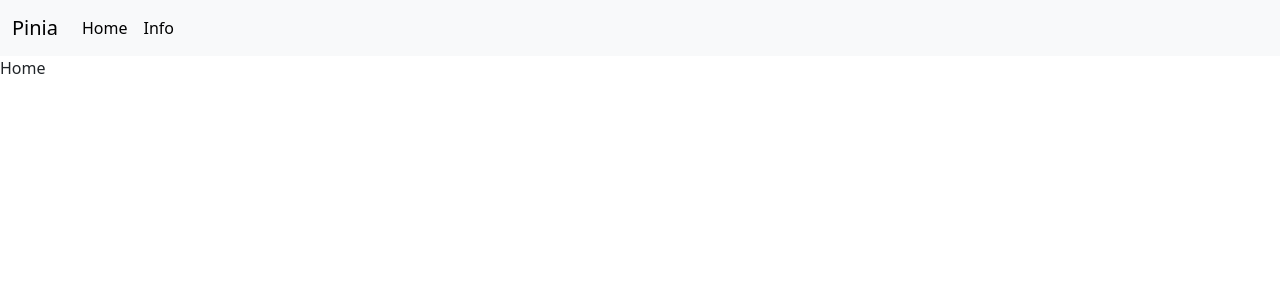
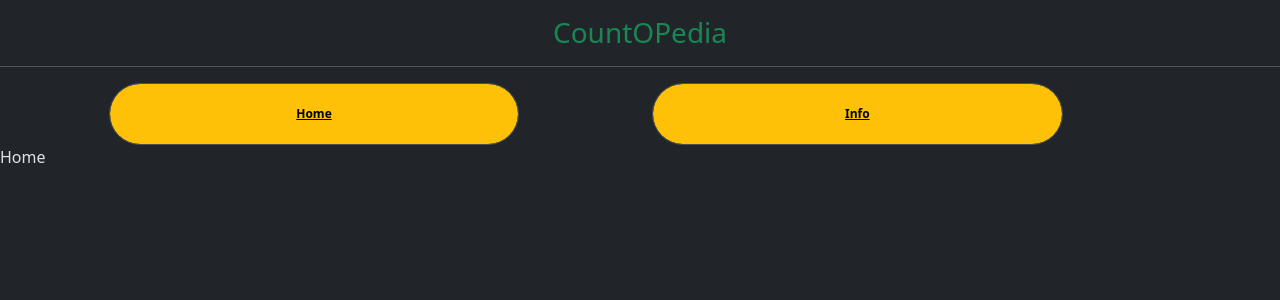
Before and after one commit to bhrugen/5-Vue-PiniaDemo, a Vue app in the folder PiniaDemo/: page / in a window 1280 px wide. Shown: the top 300 px of the page. Built offline with nearby package versions, Linux system fonts and the light colour scheme.

Commit message:
Section 16 - Routing in Action

```diff
--- a/PiniaDemo/index.html
+++ b/PiniaDemo/index.html
@@ -17,7 +17,7 @@
     ></script>
     <title>Vite App</title>
   </head>
-  <body>
+  <body data-bs-theme="dark">
     <div id="app"></div>
     <script type="module" src="/src/main.js"></script>
   </body>
--- a/PiniaDemo/src/App.vue
+++ b/PiniaDemo/src/App.vue
@@ -3,35 +3,26 @@ import { RouterLink, RouterView } from "vue-router";
 </script>
 
 <template>
-  <nav class="navbar navbar-expand-lg bg-body-tertiary">
-    <div class="container-fluid">
-      <router-link class="navbar-brand" to="/">Pinia</router-link>
-      <button
-        class="navbar-toggler"
-        type="button"
-        data-bs-toggle="collapse"
-        data-bs-target="#navbarSupportedContent"
-        aria-controls="navbarSupportedContent"
-        aria-expanded="false"
-        aria-label="Toggle navigation"
+  <div class="text-center pt-3 text-success h3">CountOPedia</div>
+  <hr />
+  <div class="row">
+    <div class="col-4 offset-1">
+      <router-link
+        class="form-control badge rounded-pill text-bg-warning p-4"
+        aria-current="page"
+        to="/"
+        >Home</router-link
       >
-        <span class="navbar-toggler-icon"></span>
-      </button>
-      <div class="collapse navbar-collapse" id="navbarSupportedContent">
-        <ul class="navbar-nav me-auto mb-2 mb-lg-0">
-          <li class="nav-item">
-            <router-link class="nav-link active" aria-current="page" to="/"
-              >Home</router-link
-            >
-          </li>
-          <li class="nav-item">
-            <router-link class="nav-link active" aria-current="page" to="/info"
-              >Info</router-link
-            >
-          </li>
-        </ul>
-      </div>
     </div>
-  </nav>
+    <div class="col-4 offset-1">
+      <router-link
+        class="form-control badge rounded-pill text-bg-warning p-4"
+        aria-current="page"
+        to="/info"
+        >Info</router-link
+      >
+    </div>
+  </div>
+
   <RouterView />
 </template>
```
